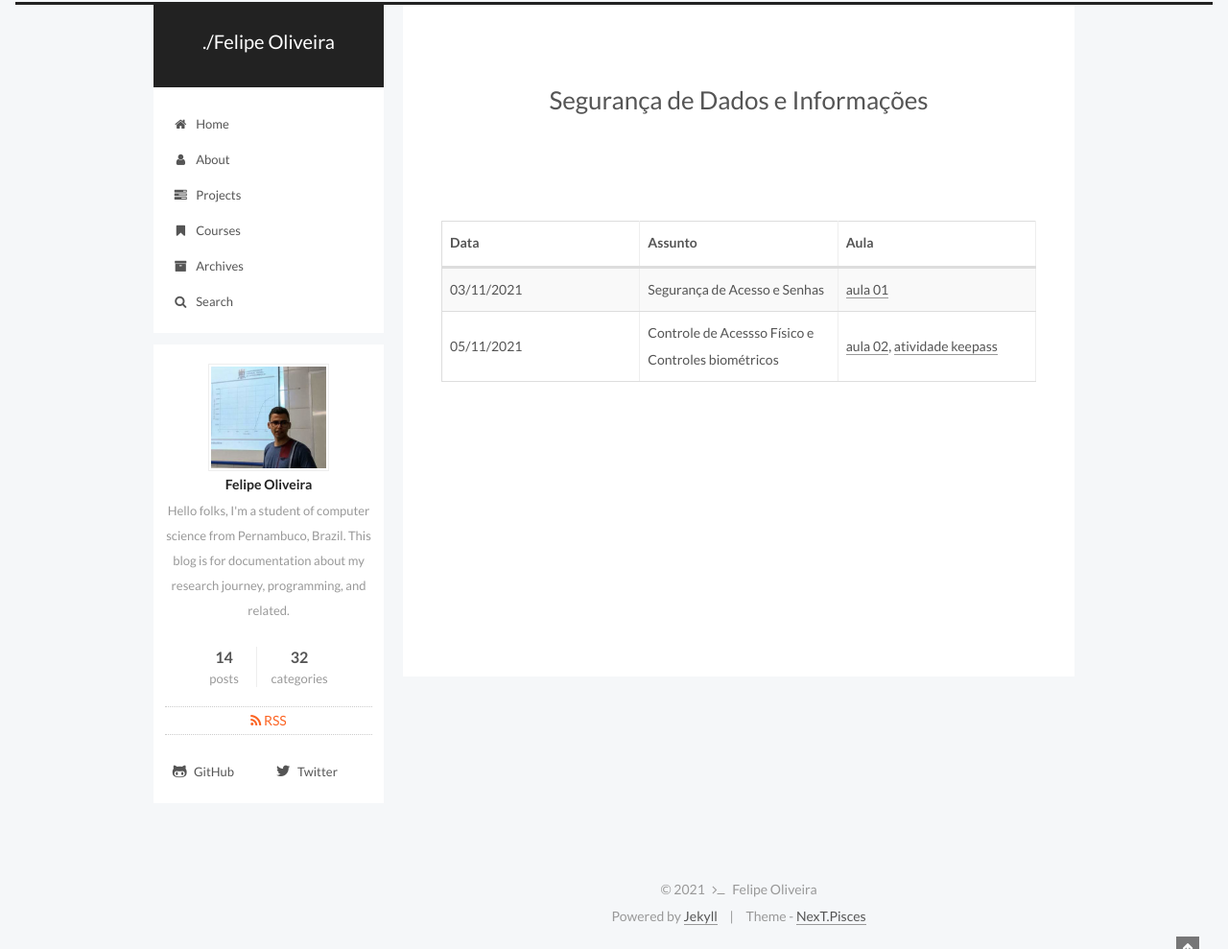
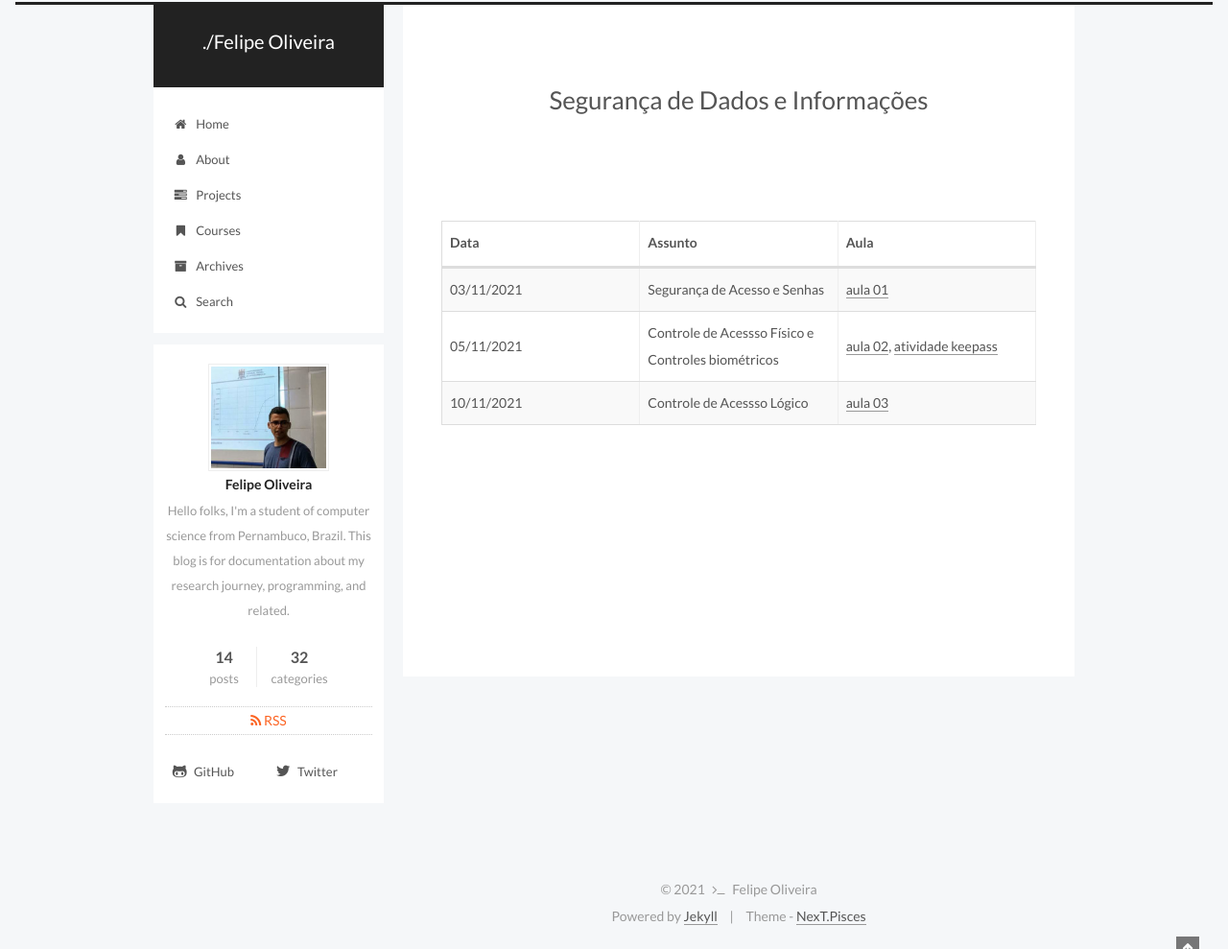
Before and after one commit to fdoliv/fdoliv.github.io, a Jekyll site: the page built from courses/sdi/index.md, in a window 1280 px wide. Shown: the whole page at 96% size. Built offline with Jekyll 4.4.1, drawn with Linux system fonts in a browser that asks for light colours.

Commit message:
Aula controle de Acesso lógico

```diff
--- a/courses/sdi/index.md
+++ b/courses/sdi/index.md
@@ -15,3 +15,4 @@ comments: false
 | --- | ------- | --- |
 | 03/11/2021 | Segurança de Acesso e Senhas | [aula 01]({{ site.url }}/assets/arquivos/sdi/aula01.pdf){:target="_blank"} |
 | 05/11/2021 | Controle de Acessso Físico  e Controles biométricos| [aula 02]({{ site.url }}/assets/arquivos/sdi/aula02.pdf){:target="_blank"}, [atividade keepass]({{ site.url }}/assets/arquivos/sdi/atividade01.pdf){:target="_blank"}  |
+| 10/11/2021 | Controle de Acessso Lógico | [aula 03]({{ site.url }}/assets/arquivos/sdi/aula03.pdf){:target="_blank"} |
```
Also changed, not shown: 1 other file.
